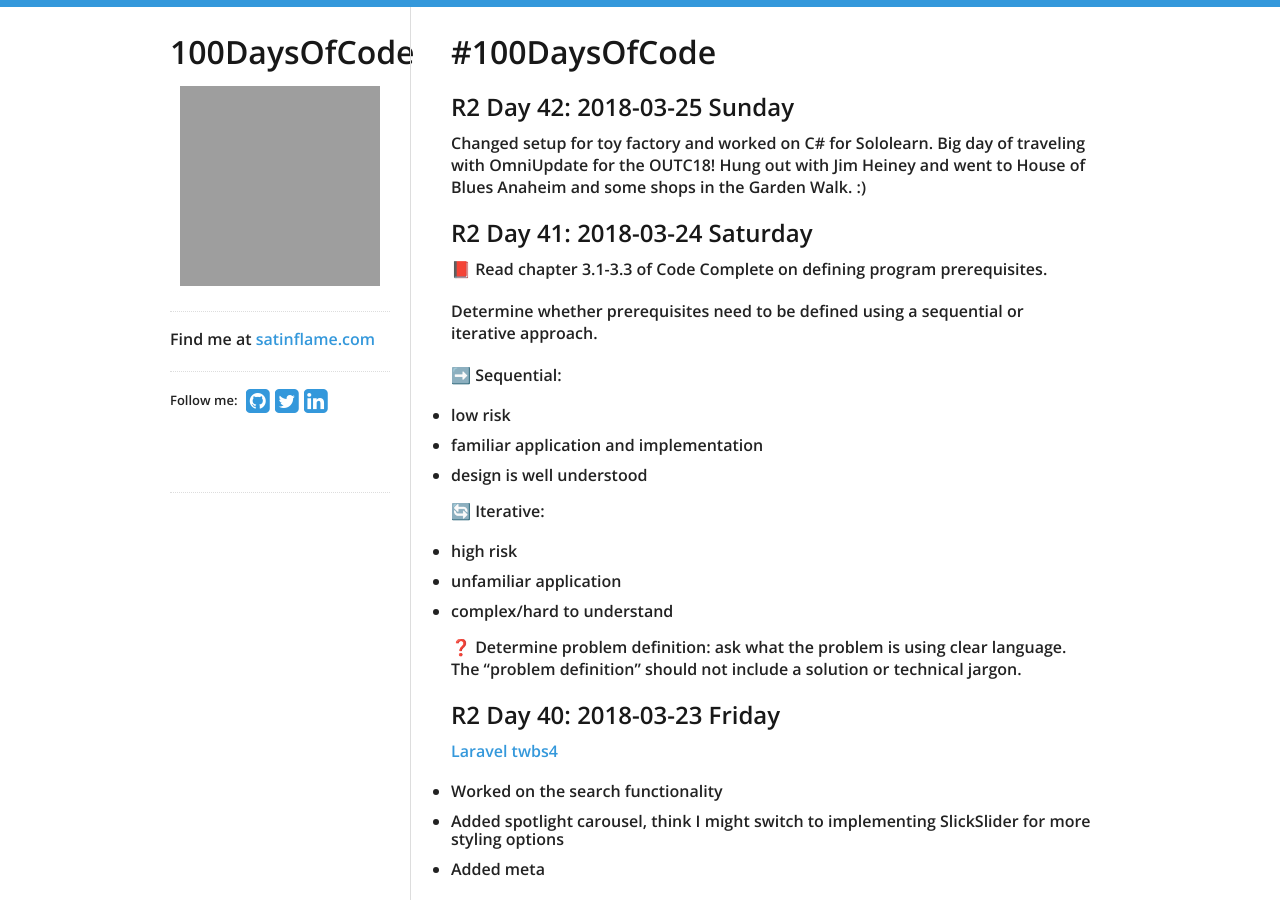
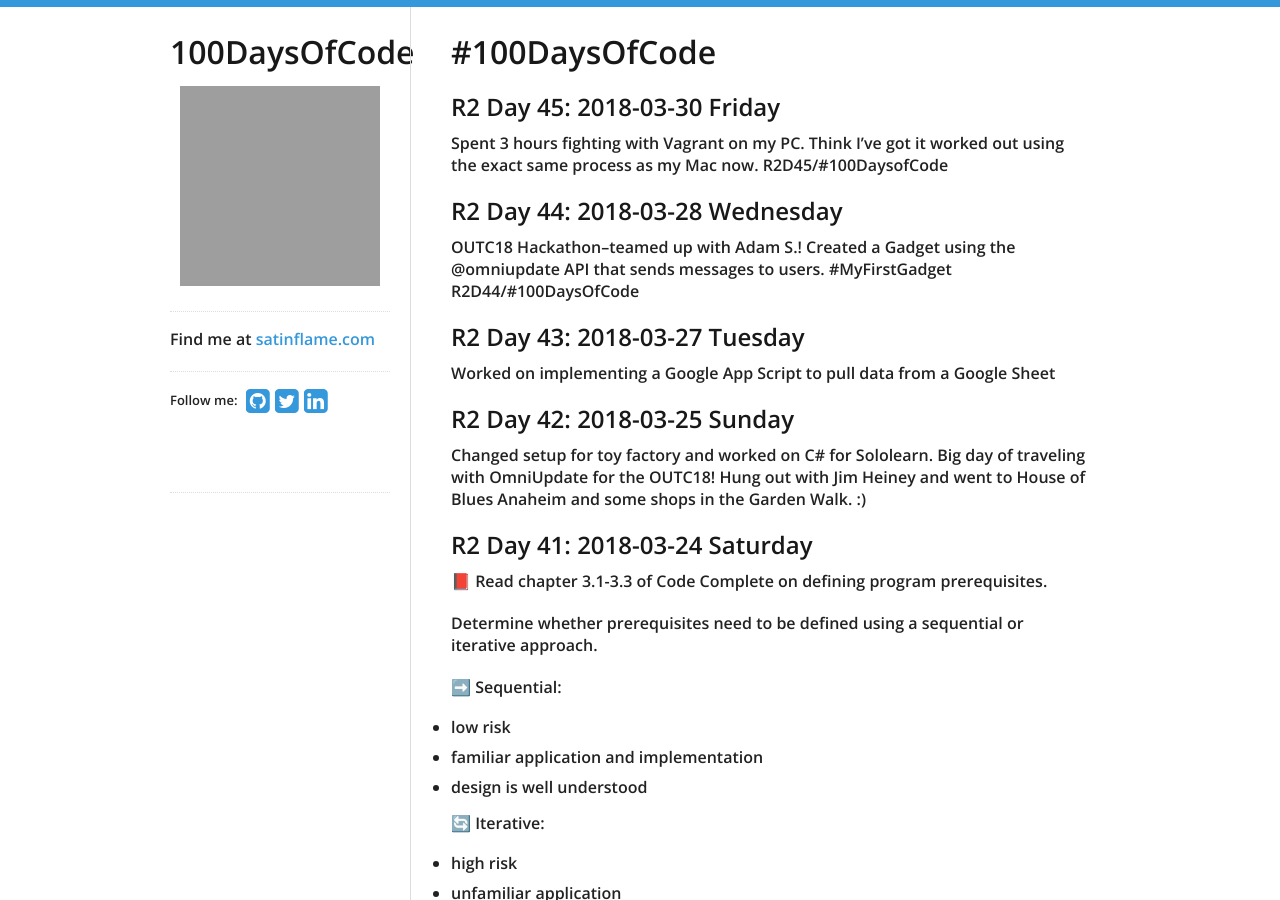
Before and after one commit to virtual/100daysofcode, a Jekyll site: the page built from index.md, in a window 1280 px wide and 900 px high. Built offline with Jekyll 4.4.1, drawn with Linux system fonts in a browser that asks for light colours; nearby versions of some CDN libraries; our own code applies the rules of GitHub Pages for plain Markdown files; grey boxes are pictures that could not be loaded.

Commit message:
Update index.md

```diff
--- a/index.md
+++ b/index.md
@@ -1,4 +1,16 @@
 # #100DaysOfCode
+
+## R2 Day 45: 2018-03-30 Friday
+
+Spent 3 hours fighting with Vagrant on my PC. Think I've got it worked out using the exact same process as my Mac now. R2D45/#100DaysofCode
+
+## R2 Day 44: 2018-03-28 Wednesday
+
+OUTC18 Hackathon--teamed up with Adam S.! Created a Gadget using the @omniupdate API that sends messages to users. #MyFirstGadget R2D44/#100DaysOfCode
+
+## R2 Day 43: 2018-03-27 Tuesday
+
+Worked on implementing a Google App Script to pull data from a Google Sheet
 
 ## R2 Day 42: 2018-03-25 Sunday
 
```
